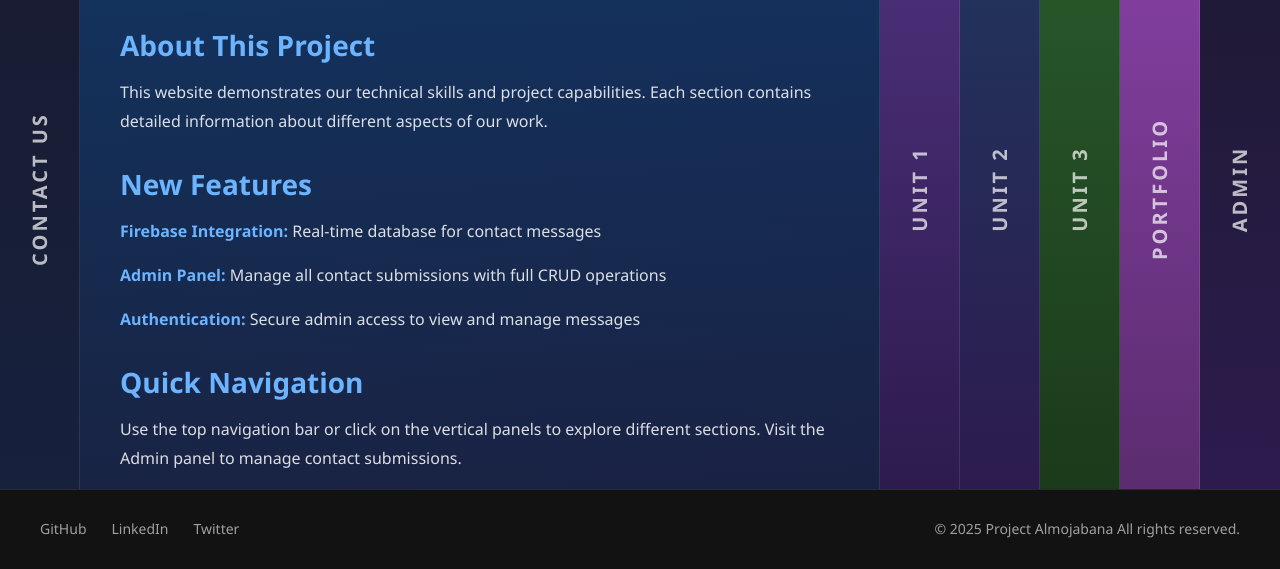
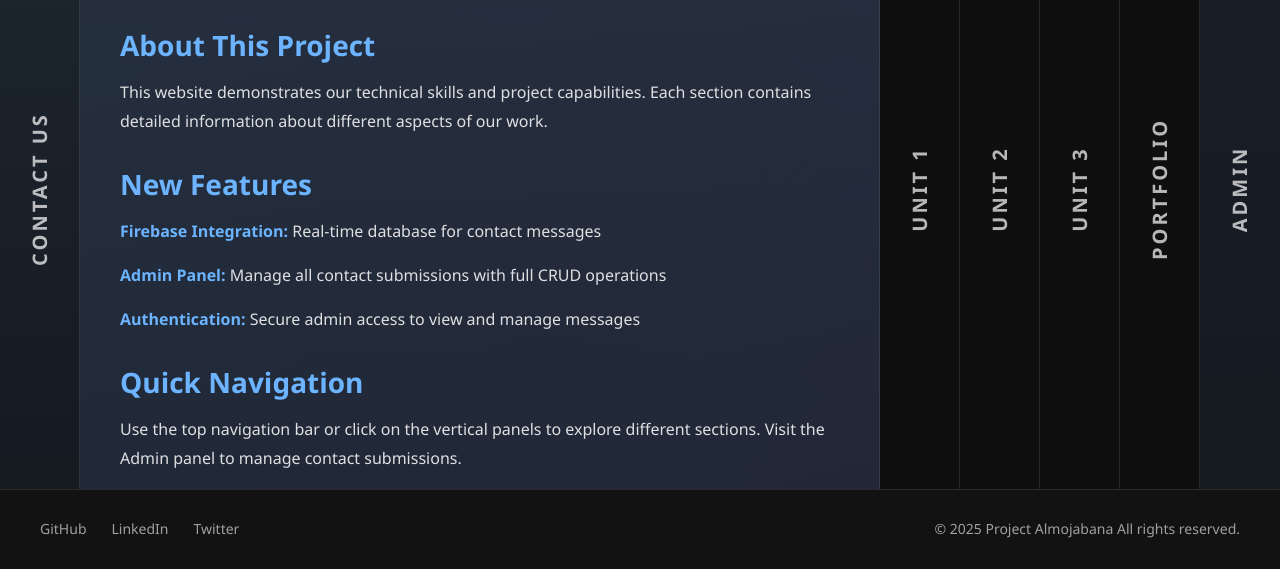
Before and after one commit to AlmojabanaSanadora/WPIG, a plain HTML site: page index.html in a window 1280 px wide. Shown: the part 231-800 px from the top of the page. Drawn offline with Linux system fonts and the light colour scheme; no server answers.

Commit message:
Update index.html

```diff
--- a/index.html
+++ b/index.html
@@ -286,13 +286,13 @@
             background: rgba(74, 158, 255, 0.7);
         }
 
-        .panel--contact { background: linear-gradient(180deg, #1a1a2e 0%, #16213e 100%); }
-        .panel--main { background: linear-gradient(180deg, #0f3460 0%, #16213e 100%); }
-        .panel--unit1 { background: linear-gradient(180deg, #533483 0%, #2d1b4e 100%); }
-        .panel--unit2 { background: linear-gradient(180deg, #1e3a5f 0%, #2d1b4e 100%); }
-        .panel--unit3 { background: linear-gradient(180deg, #2c5f2d 0%, #1b3a1b 100%); }
-        .panel--Portfolio { background: linear-gradient(180deg, #8e44ad 0%, #5b2c6f 100%); }
-        .panel--admin { background: linear-gradient(180deg, #1a1a2e 0%, #2d1b4e 100%); }
+        .panel--contact { background: linear-gradient(180deg, #1e2732 0%, #151a21 100%); }
+        .panel--main { background: linear-gradient(180deg, #252d3a 0%, #1e2732 100%); }
+        .panel--section1 { background: linear-gradient(180deg, #2c3442 0%, #252d3a 100%); }
+        .panel--section2 { background: linear-gradient(180deg, #333b4a 0%, #2c3442 100%); }
+        .panel--section3 { background: linear-gradient(180deg, #3a4252 0%, #333b4a 100%); }
+        .panel--cvs { background: linear-gradient(180deg, #41495a 0%, #3a4252 100%); }
+        .panel--admin { background: linear-gradient(180deg, #1a2028 0%, #151a21 100%); }
 
         /* ==========================================================================
            TYPOGRAPHY
```
